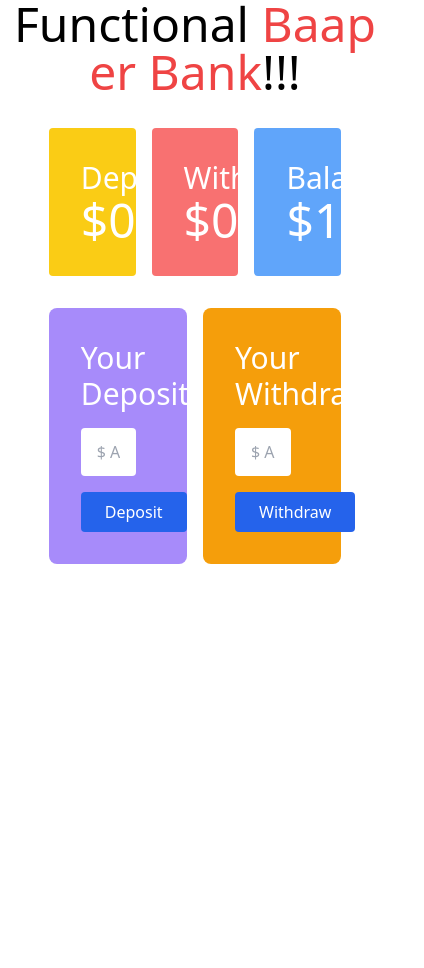
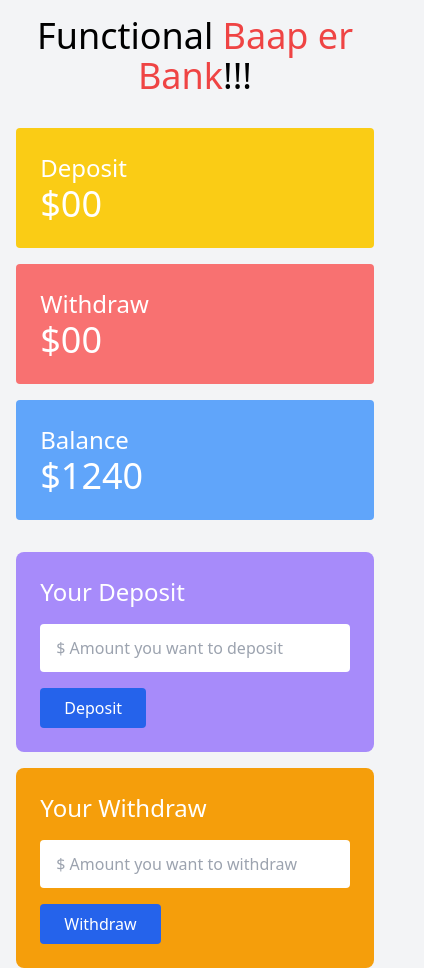
Before and after one commit to ashish2026/bap-er-bank-recap, a plain HTML site: page index.html in a window 390 px wide. Shown: the whole page, 424 px wide, since content can reach past the window. Before the commit the page ends 844 px from the top, so only its background shows below. Drawn offline with nearby package versions, Linux system fonts and the light colour scheme.

Commit message:
updated the index file. make well responsive

```diff
--- a/index.html
+++ b/index.html
@@ -8,48 +8,47 @@
   <script src="https://cdn.tailwindcss.com"></script>
 </head>
 
-<body>
+<body class="bg-gray-100">
   <header>
-    <h1 class="text-5xl text-center">Functional <span class="text-red-500 font-medium">Baap er Bank</span>!!!</h1>
+    <h1 class="text-4xl md:text-5xl text-center mt-4">Functional <span class="text-red-500 font-medium">Baap er Bank</span>!!!</h1>
   </header>
+
   <main>
     <!-- Balance and transaction summary -->
     <section class="mt-8">
-      <div class="grid grid-cols-3 gap-4 w-3/4 mx-auto text-white">
-        <div class="bg-yellow-400 p-8 rounded ">
-          <h4 class="text-3xl">Deposit</h4>
-          <h2 class="text-5xl">$<span id="deposit-total">00</span></h2>
+      <div class="grid grid-cols-1 md:grid-cols-3 gap-4 w-11/12 md:w-3/4 mx-auto text-white">
+        <div class="bg-yellow-400 p-6 md:p-8 rounded">
+          <h4 class="text-2xl md:text-3xl">Deposit</h4>
+          <h2 class="text-4xl md:text-5xl">$<span id="deposit-total">00</span></h2>
         </div>
-        <div class="bg-red-400 p-8 rounded ">
-          <h4 class="text-3xl">Withdraw</h4>
-          <h2 class="text-5xl">$<span id="withdraw-total">00</span></h2>
+        <div class="bg-red-400 p-6 md:p-8 rounded">
+          <h4 class="text-2xl md:text-3xl">Withdraw</h4>
+          <h2 class="text-4xl md:text-5xl">$<span id="withdraw-total">00</span></h2>
         </div>
-        <div class="bg-blue-400 p-8 rounded">
-          <h4 class="text-3xl">Balance</h4>
-          <h2 class="text-5xl">$<span id="balance-total">1240</span></h2>
+        <div class="bg-blue-400 p-6 md:p-8 rounded">
+          <h4 class="text-2xl md:text-3xl">Balance</h4>
+          <h2 class="text-4xl md:text-5xl">$<span id="balance-total">1240</span></h2>
         </div>
       </div>
     </section>
+
     <!-- Deposit and withdraw section -->
-    <section class="mt-8 w-3/4 mx-auto">
-      <div class="grid grid-cols-2 gap-4">
-        <div class="bg-violet-400 p-8 rounded-lg">
-          <h3 class="text-3xl text-white mb-4">Your Deposit</h3>
-          <input id="deposit-field" class="w-3/4 px-4 py-3 rounded block" type="text"
-            placeholder="$ Amount you want to deposit">
-          <button id="btn-deposit"
-            class="bg-blue-600 px-6 py-2 rounded text-white font-medium mt-4 hover:bg-sky-400">Deposit</button>
+    <section class="mt-8 w-11/12 md:w-3/4 mx-auto">
+      <div class="grid grid-cols-1 md:grid-cols-2 gap-4">
+        <div class="bg-violet-400 p-6 md:p-8 rounded-lg">
+          <h3 class="text-2xl md:text-3xl text-white mb-4">Your Deposit</h3>
+          <input id="deposit-field" class="w-full px-4 py-3 rounded block" type="text" placeholder="$ Amount you want to deposit">
+          <button id="btn-deposit" class="bg-blue-600 px-6 py-2 rounded text-white font-medium mt-4 hover:bg-sky-400">Deposit</button>
         </div>
-        <div class="bg-amber-500 p-8 rounded-lg">
-          <h3 class="text-3xl text-white mb-4">Your Withdraw</h3>
-          <input id="withdraw-field" class="w-3/4 px-4 py-3 rounded block" type="text"
-            placeholder="$ Amount you want to withdraw">
-          <button id="btn-withdraw"
-            class="bg-blue-600 px-6 py-2 rounded text-white font-medium mt-4 hover:bg-sky-400">Withdraw</button>
+        <div class="bg-amber-500 p-6 md:p-8 rounded-lg">
+          <h3 class="text-2xl md:text-3xl text-white mb-4">Your Withdraw</h3>
+          <input id="withdraw-field" class="w-full px-4 py-3 rounded block" type="text" placeholder="$ Amount you want to withdraw">
+          <button id="btn-withdraw" class="bg-blue-600 px-6 py-2 rounded text-white font-medium mt-4 hover:bg-sky-400">Withdraw</button>
         </div>
       </div>
     </section>
   </main>
+
   <script src="js/deposit.js"></script>
   <script src="js/withdraw.js"></script>
 </body>
```
